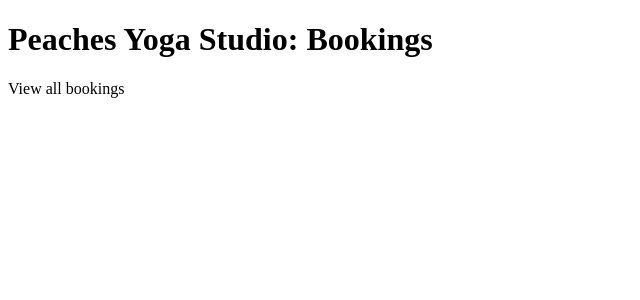
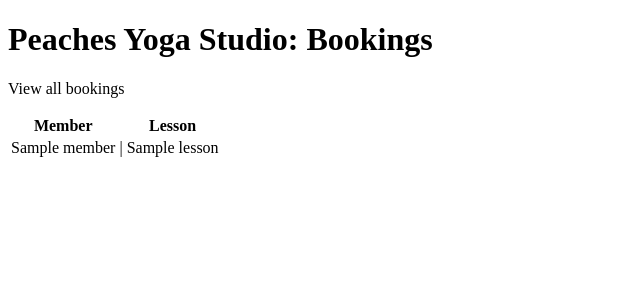
Before and after one commit to hollyhbrady/Peaches_Studio, a Flask app: template templates/bookings/index.html in a window 1280 px wide. Shown: the part 80-380 px from the top of the page, without its empty margins (0-640 px from the left). Run offline with Flask 2, Linux system fonts and the light colour scheme; the template is opened without the code that fills it: most values are stand-ins (such as "Sample title", 1, 10 or a date in 2020).

```diff
--- a/controllers/booking_controller.py
+++ b/controllers/booking_controller.py
@@ -8,8 +8,10 @@ import repositories.member_repository as member_repository
 
 bookings_blueprint = Blueprint("bookings", __name__)
 
-# @bookings_blueprint.route("/bookings")
-# def bookings():
+@bookings_blueprint.route("/bookings")
+def bookings():
+    bookings = booking_repository.select_all()
+    return render_template("booking/index.html", bookings = bookings)
 
 
 # @bookings_blueprint.route("/bookings/new", methods=['GET'])
--- a/templates/bookings/index.html
+++ b/templates/bookings/index.html
@@ -5,4 +5,18 @@
 <h1>Peaches Yoga Studio: Bookings</h1>
 <p>View all bookings</p>
 
+<table>
+  <tr>
+    <th>Member</th>
+    <th></th>
+    <th>Lesson</th>
+  </tr>
+  {% for booking in bookings %}
+  <tr>
+    <td>{{booking.member.name}}</td>
+    <td>|</td>
+    <td>{{booking.lesson.name}}</td>
+  </tr>
+  {% endfor %}
+</table>
 {% endblock %}
--- a/templates/lessons/new.html
+++ b/templates/lessons/new.html
@@ -12,7 +12,7 @@
         </div>
         <div class="grid-item2">
             <label for="capacity">Capacity</label>
-            <input type="number" name="capacity">
+            <input type="number" name="capacity" min="0" max="30" placeholder="20">
         </div>
         <div class="grid-item3">
             <label for="category">Category</label>
@@ -40,7 +40,7 @@
         </div>
         <div class="grid-item6">
             <label for="duration">Duration</label>
-            <input type="number" name="duration" min="0" max="90" placeholder="60">
+            <input type="number" name="duration" min="0" max="120" placeholder="60">
         </div>
         <div class="grid-item7">
             <p>
```
